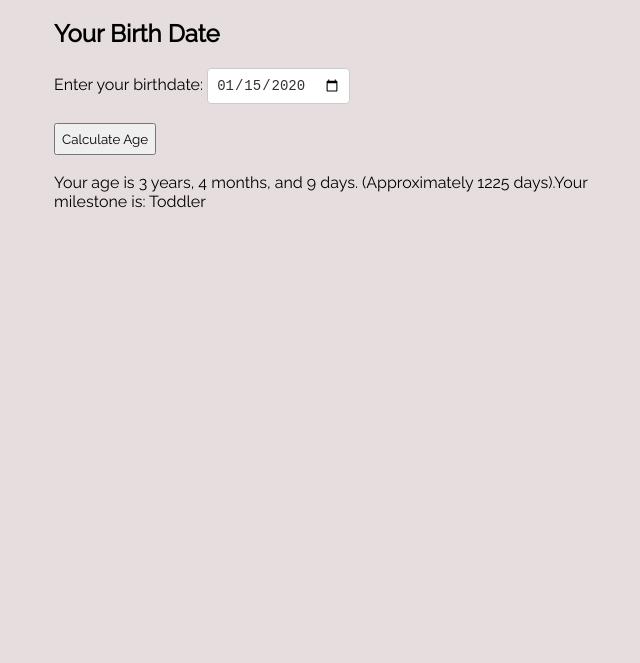
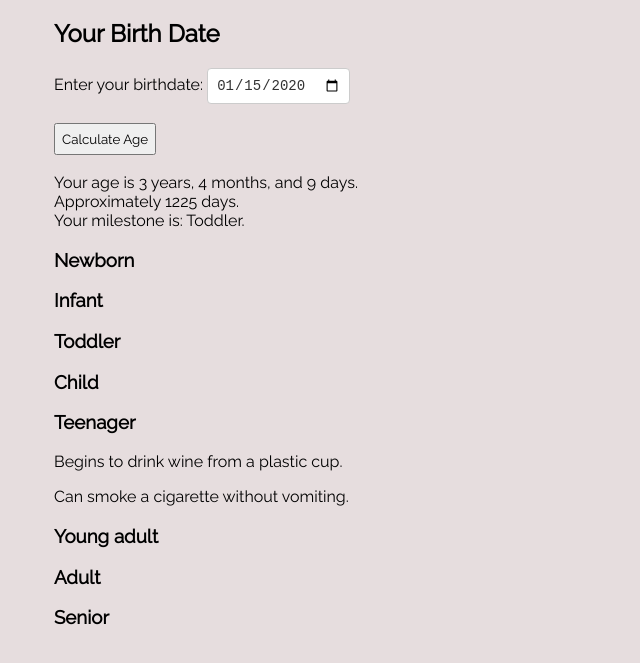
Before and after one commit to boldMari/AgeCounter, a plain HTML site: page index.html in a window 1280 px wide. Both pictures are taken after typing "2020-01-15" into the empty fields and a click on the button "Calculate Age". Shown: the part 61-724 px from the top of the page, without its empty margins (286-926 px from the left). Drawn offline with Linux system fonts and the light colour scheme; a web font is replaced by a local one.

Commit message:
adding function to animate days

```diff
--- a/age-counter.css
+++ b/age-counter.css
@@ -35,3 +35,7 @@ input[type="date"]:focus {
   border-color: #007bff;
   outline: none;
 }
+
+#ageResult {
+	display: none;
+}
--- a/age-counter.js
+++ b/age-counter.js
@@ -12,14 +12,14 @@ function calculateDays(start, end) {
 
 function getMilestone(age) {
 	var milestoneRanges = {
-		0: "Newborn",
-		1: "Infant",
-		2: "Toddler",
-		4: "Child",
-		13: "Teenager",
-		20: "Young Adult",
-		40: "Adult",
-		65: "Senior",
+		0: "Newborn.",
+		1: "Infant.",
+		2: "Toddler.",
+		4: "Child.",
+		13: "Teenager.",
+		20: "Young Adult.",
+		40: "Adult.",
+		65: "Senior.",
 	};
 
 	var milestone = "Unknown";
@@ -35,6 +35,51 @@ function getMilestone(age) {
 	return milestone;
 }
 
+function animateNumber(targetNumber, duration) {
+	const startingNumber = 0;
+	const startTime = performance.now();
+	const numberElement = document.getElementById(targetNumber);
+	const numberElementValue = parseInt(numberElement.textContent, 10);
+
+	function updateNumber(currentTime) {
+		const elapsedTime = currentTime - startTime;
+		if (elapsedTime >= duration) {
+			// Animation finished
+			numberElement.textContent = numberElementValue;
+			return;
+		}
+
+		const progress = elapsedTime / duration;
+		const logarithmicProgress = 1 - Math.pow(1 - progress, 4); // Adjust the power (4) for desired effect
+		const currentNumber = Math.round(startingNumber + (numberElementValue - startingNumber) * logarithmicProgress);
+
+		numberElement.textContent = currentNumber;
+
+		// Request the next animation frame
+		requestAnimationFrame(updateNumber);
+	}
+
+	// Start the animation
+	requestAnimationFrame(updateNumber);
+}
+
+/*
+function animateAge(ageInDays) {
+	let count = 0;
+	const duration = 2000; // Animation duration in milliseconds
+	const base = 2; // Exponential base
+
+	const timer = setInterval(() => {
+		if (count >= ageInDays) {
+			clearInterval(timer);
+			return;
+		}
+		count = Math.pow(base, count);
+		document.getElementById('resultDays').textContent = count;
+	}, duration / ageInDays);
+}
+*/
+
 function printResults(years, months, days, ageInDays) {
 	document.getElementById("result").innerHTML =
 		"Your age is " +
@@ -43,9 +88,19 @@ function printResults(years, months, days, ageInDays) {
 		months +
 		" months, and " +
 		days +
-		" days. (Approximately " +
-		ageInDays +
-		" days)." + "Your milestone is: " + getMilestone(years);
+		" days.";
+	document.getElementById("ageResultDays").innerHTML = ageInDays;
+	showElement("ageResult");
+	document.getElementById("milestones").innerHTML =
+		"Your milestone is: " + getMilestone(years);
+
+}
+
+function showElement(elementId) {
+  var element = document.getElementById(elementId);
+  if (element) {
+    element.style.display = "block";
+  }
 }
 
 function calculateAge() {
@@ -78,59 +133,12 @@ function calculateAge() {
 	// Calculate the age in days by considering varying month lengths
 	var ageInDays = calculateDays(birthdate, now);
 
-	printResults(years, months,days,ageInDays);
 
+	printResults(years, months, days, ageInDays);
+	animateNumber("ageResultDays", 3000);
 }
 
 document.querySelector("form").addEventListener("submit", function (event) {
 	event.preventDefault();
 	calculateAge();
 });
-
-/*function getAge(dateString) {
-	var today = new Date();
-	var birthDate = new Date(dateString);
-	var years = today.getFullYear() - birthDate.getFullYear();
-	var months = today.getMonth() - birthDate.getMonth();
-	var days = today.getDate() - birthDate.getDate();
-	var ageMessage = "";
-
-	// Calculate milestone age ranges
-	var milestoneRanges = [
-		{ milestone: "Newborn", minAge: 0, maxAge: 1 },
-		{ milestone: "Infant", minAge: 1, maxAge: 2 },
-		{ milestone: "Toddler", minAge: 2, maxAge: 4 },
-		{ milestone: "Child", minAge: 4, maxAge: 13 },
-		{ milestone: "Teenager", minAge: 13, maxAge: 20 },
-		{ milestone: "Young Adult", minAge: 20, maxAge: 40 },
-		{ milestone: "Adult", minAge: 40, maxAge: 65 },
-		{ milestone: "Senior", minAge: 65, maxAge: Infinity },
-	];
-
-	// Find the corresponding milestone for the age range
-	for (var i = 0; i < milestoneRanges.length; i++) {
-		var milestoneRange = milestoneRanges[i];
-		if (years >= milestoneRange.minAge && years < milestoneRange.maxAge) {
-			ageMessage = milestoneRange.milestone;
-			break;
-		}
-	}
-
-	return {
-		years: years,
-		months: months,
-		days: days,
-		milestone: ageMessage,
-	};
-}
-
-document.querySelector("form").addEventListener("submit", function(event) {
-			event.preventDefault();
-			var birthdate = document.getElementById("birthdate").value;
-			var age = getAge(birthdate);
-			var ageResult = document.getElementById("ageResult");
-			calculateAge();
-			//ageResult.innerHTML = "You are " + age.years + " years old. Your milestone is: " + age.milestone;
-		});
-
-*/
--- a/index.html
+++ b/index.html
@@ -26,8 +26,37 @@
           <button type="submit">Calculate Age</button>
           </form>
           <div id="result"></div>
+          <div id="ageResult">Approximately <span id="ageResultDays"></span> days.</div>
+          <div id="milestones"></div>
+          <div class="milestones-ranges">
+            <h3>Newborn</h3>
+          </div>
+          <div class="milestones-ranges">
+            <h3>Infant</h3>
+          </div>
+          <div class="milestones-ranges">
+            <h3>Toddler</h3>
+          </div>
+          <div class="milestones-ranges">
+            <h3>Child</h3>
+          </div>
+          <div class="milestones-ranges">
+            <h3>Teenager</h3>
+            <p>Begins to drink wine from a plastic cup.</p>
+            <p>Can smoke a cigarette without vomiting.</p>
+            <p></p>
+          </div>
+          <div class="milestones-ranges">
+            <h3>Young adult</h3>
+          </div>
+          <div class="milestones-ranges">
+            <h3>Adult</h3>
+          </div>
+          <div class="milestones-ranges">
+            <h3>Senior</h3>
+          </div>
       </div>
-      <div id="ageResult"></div>
+
 
     </div>
         <script src="age-counter.js"></script>
```
